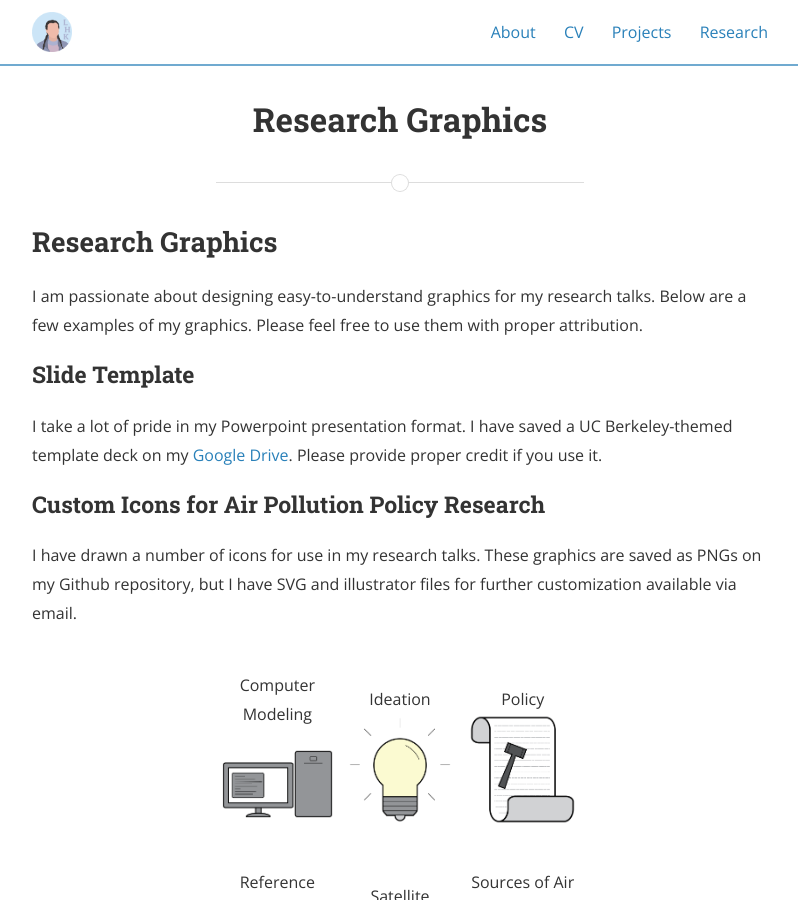
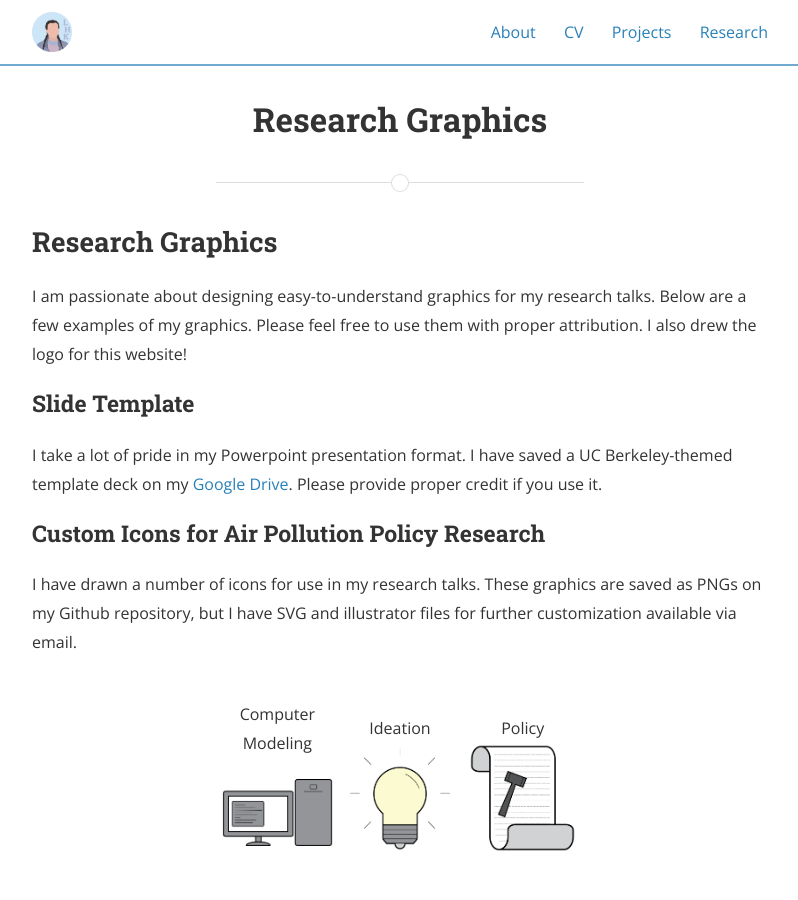
Before and after one commit to lkoolik/lkoolik.github.io, a Jekyll site: the page built from projects/research_graphics.md, in a window 1280 px wide and 900 px high. Shown: the whole window, without its empty margins (240-1038 px from the left). Built offline with Jekyll 4.4.1, drawn with Linux system fonts in a browser that asks for light colours; nearby versions of some CDN libraries.

Commit message:
Update research_graphics.md

```diff
--- a/projects/research_graphics.md
+++ b/projects/research_graphics.md
@@ -9,7 +9,7 @@ main_nav: false
 
 ## Research Graphics
 
-I am passionate about designing easy-to-understand graphics for my research talks. Below are a few examples of my graphics. Please feel free to use them with proper attribution.
+I am passionate about designing easy-to-understand graphics for my research talks. Below are a few examples of my graphics. Please feel free to use them with proper attribution. I also drew the logo for this website!
 
 ### Slide Template
 I take a lot of pride in my Powerpoint presentation format. I have saved a UC Berkeley-themed template deck on my [Google Drive](https://docs.google.com/presentation/d/1BjEPyJyxJjpy68SjDzuis9cBn-pb9psQ/edit?usp=sharing&ouid=102404854361369621684&rtpof=true&sd=true). Please provide proper credit if you use it.
```
